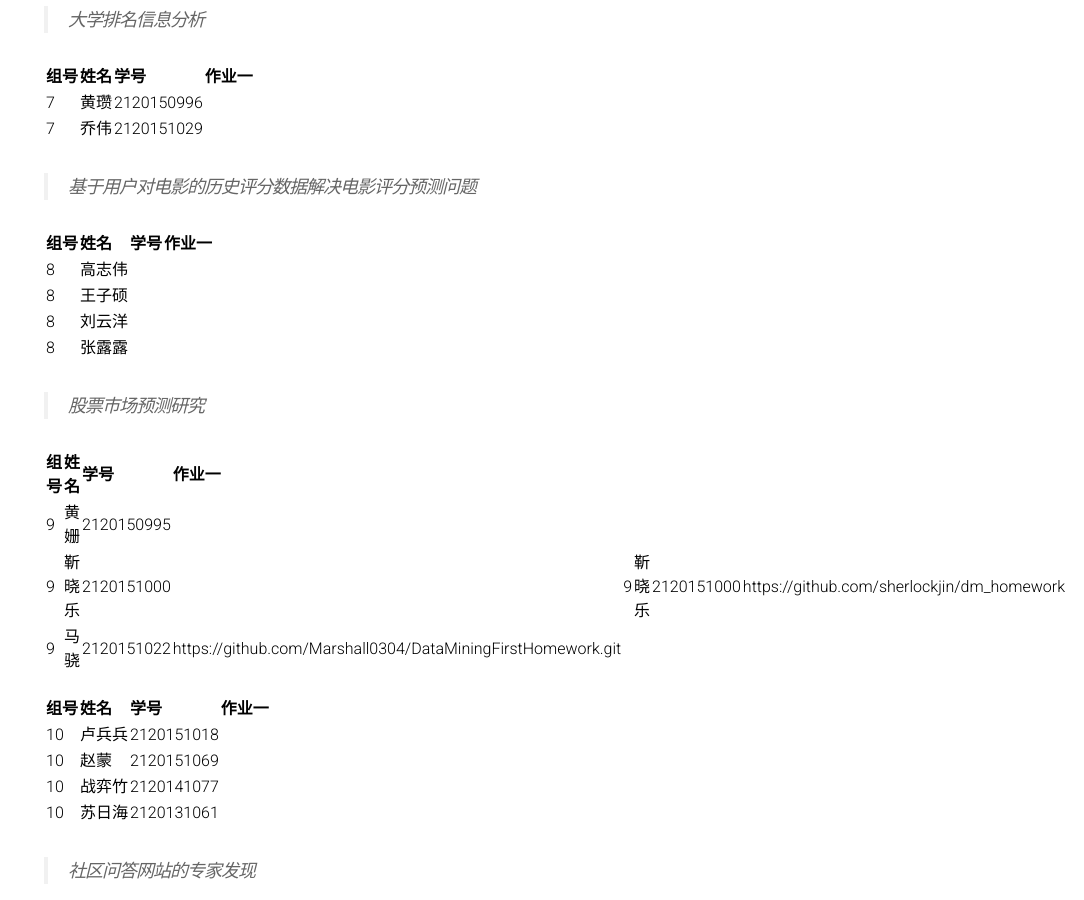
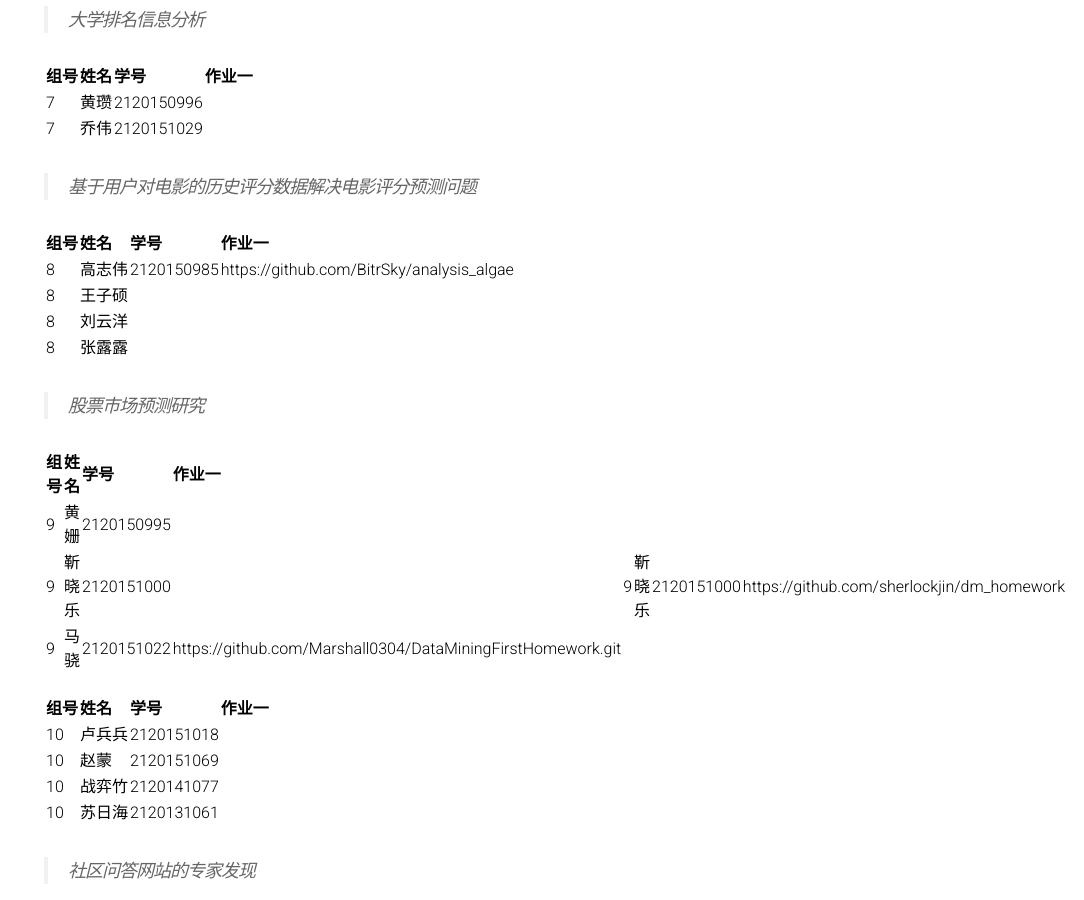
Before and after one commit to BITDM/bitdm.github.io, a Jekyll site: the page built from 2016/groups.md, in a window 1280 px wide and 900 px high, scrolled down 1237 px. Shown: the whole window, without its empty margins (196-1280 px from the left). Built offline with Jekyll 4.4.1, drawn with Linux system fonts in a browser that asks for light colours.

Commit message:
Update groups.md

```diff
--- a/2016/groups.md
+++ b/2016/groups.md
@@ -61,7 +61,7 @@ permalink: /2016/groups/
 
 |组号|姓名|学号|作业一|
 |:-------------|:-------------|:-----|:-----|
-|8|高志伟||
+|8|高志伟|2120150985|https://github.com/BitrSky/analysis_algae
 |8|王子硕||
 |8|刘云洋||
 |8|张露露||
```
